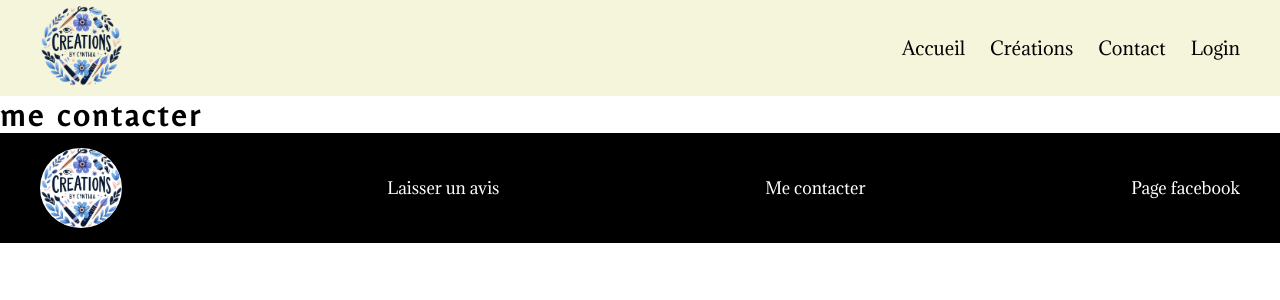
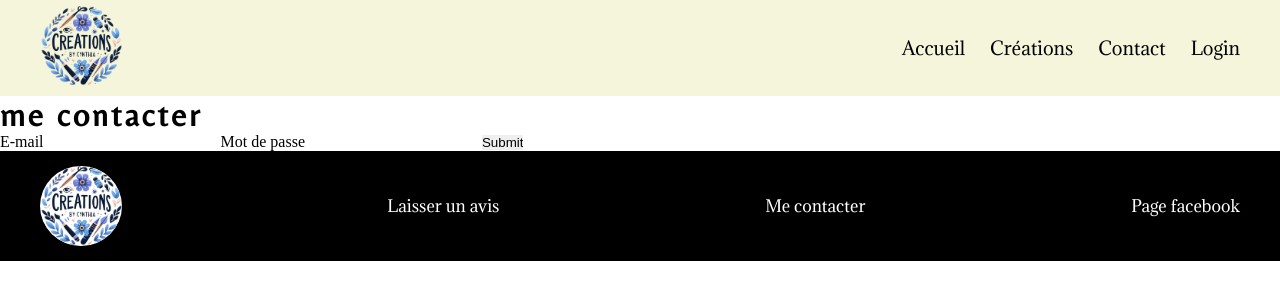
Before and after one commit to riku59/Site_cynthia, a React (Create React App) app in the folder Front/: page /Contact in a window 1280 px wide. Shown: the top 300 px of the page. Built offline with nearby package versions, Linux system fonts and the light colour scheme.

Commit message:
formulaire de contact, a finaliser

```diff
--- a/Front/src/Components/FormContact.js
+++ b/Front/src/Components/FormContact.js
@@ -4,6 +4,13 @@ const FormContact = () => {
   return (
     <div className="form-contact">
       <h1>me contacter</h1>
+      <form action="">
+        <label htmlFor="email">E-mail</label>
+        <input type="email" name="email" id="email" />
+        <label htmlFor="password">Mot de passe</label>
+        <input type="password" name="password" id="password" />
+        <input type="submit" />
+      </form>
     </div>
   );
 };
```
